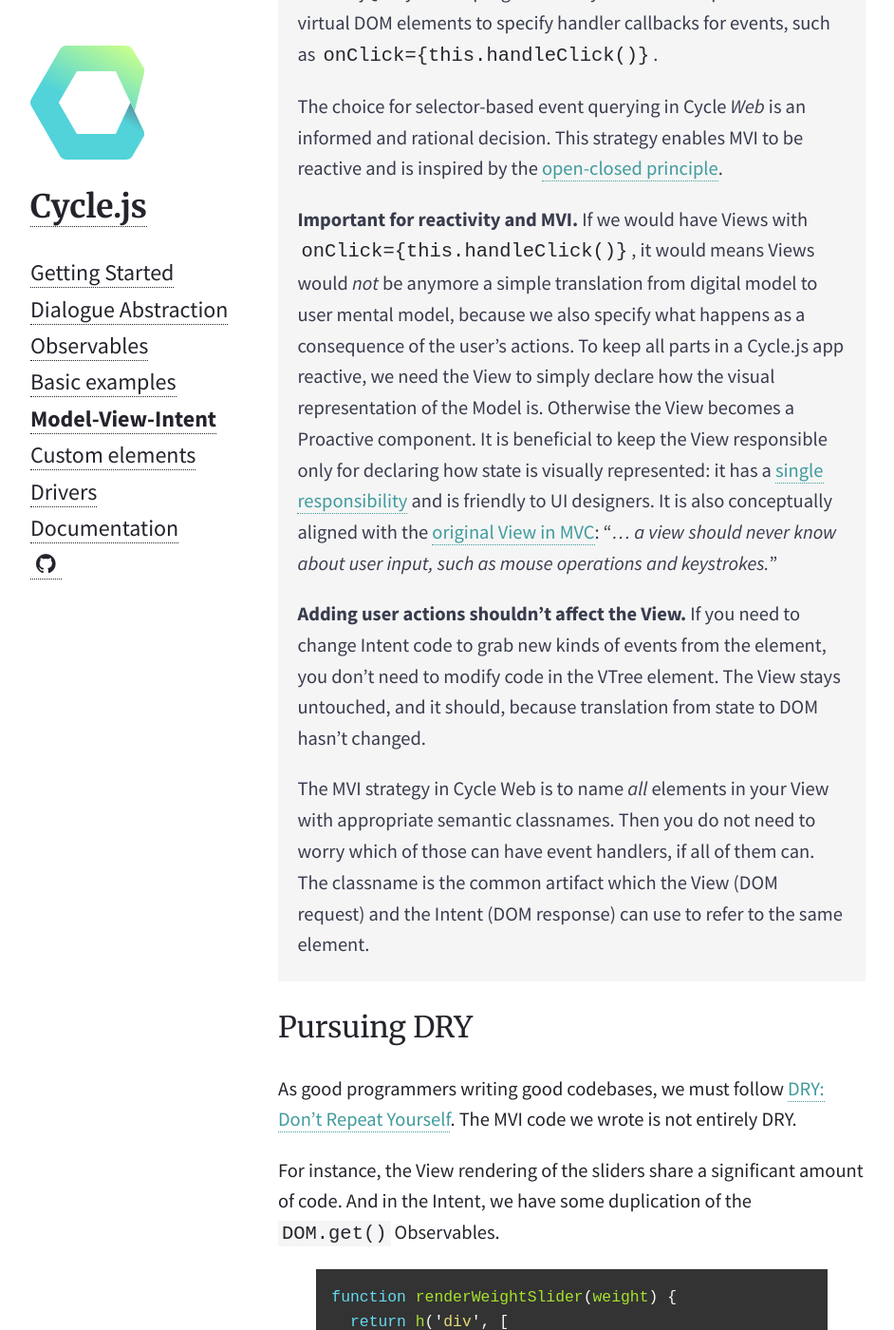
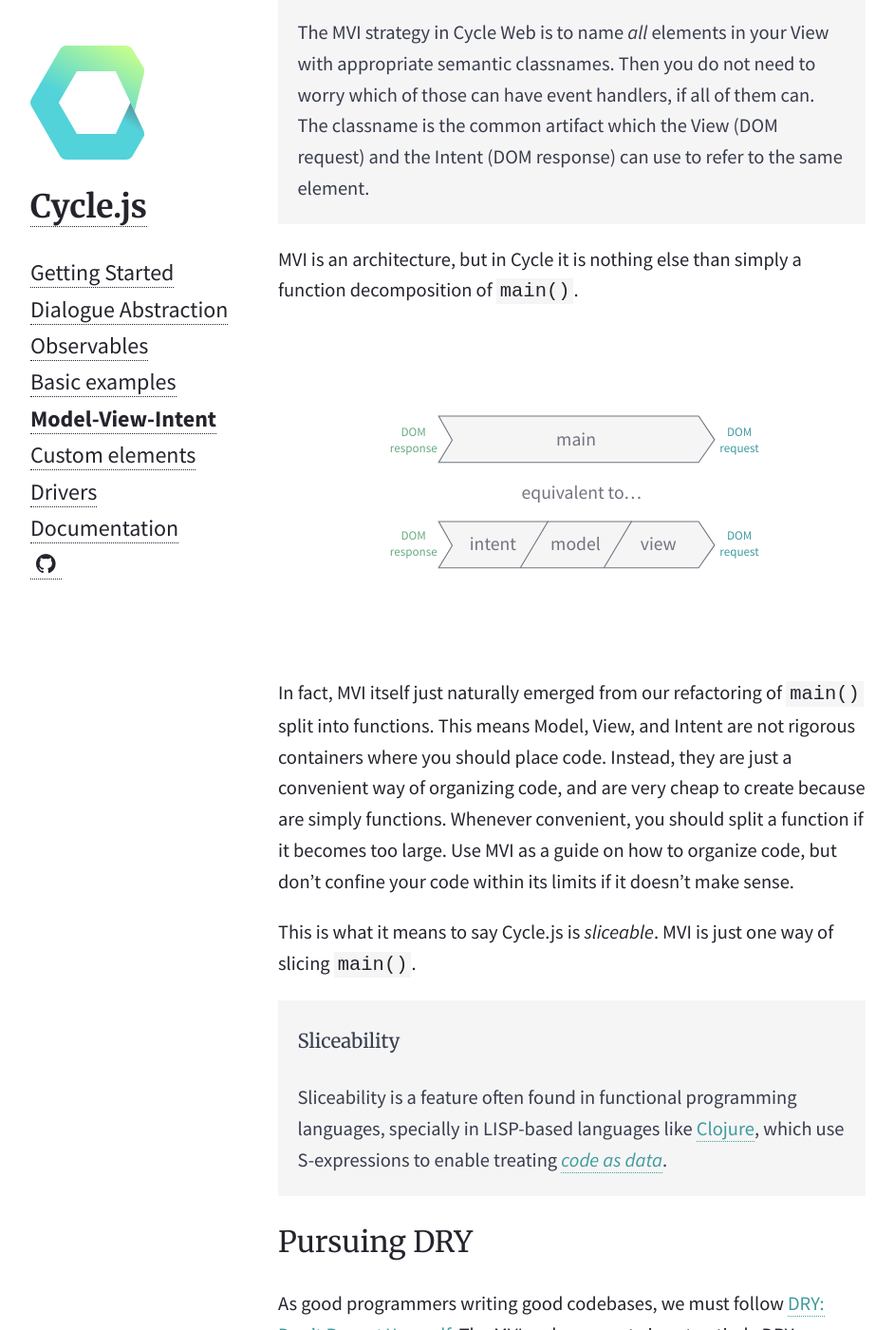
Before and after one commit to cyclejs/old-website, a Jekyll site: the page built from _posts/2015-01-26-model-view-intent.md, in a window 1280 px wide and 1400 px high, scrolled down 12425 px. Shown: the whole window at 95% size, without its empty margins (168-1110 px from the left). Built offline with Jekyll 4.4.1, drawn with Linux system fonts in a browser that asks for light colours; nearby versions of some CDN libraries; some of the changed text lies outside the part shown.

Commit message:
Add Sliceability blockquote, and rearrange MVI chapter

```diff
--- a/_posts/2015-01-26-model-view-intent.md
+++ b/_posts/2015-01-26-model-view-intent.md
@@ -349,16 +349,6 @@
 
 Model-View-Intent (MVI) is **reactive**, **funtional**, and follows the **core idea in MVC**. It is reactive because Intent observes the User, Model observes the Intent, View observes the Model, and the User observes the View. It is functional because each of these components is expressed as a [referentially transparent](https://en.wikipedia.org/wiki/Referential_transparency_%28computer_science%29) function over Observables. Is follows the original MVC purpose because View and Intent bridge the gap between the user and the digital model, each in one direction.
 
-MVI is an architecture, but in Cycle it is nothing else than simply a function decomposition of `main()`.
-
-<p>
-  {% include img/main-eq-mvi.svg %}
-</p>
-
-In fact, MVI itself just naturally emerged from our refactoring of `main()` split into functions. This means Model, View, and Intent are not rigorous containers where you should place code. Instead, they are just a convenient way of organizing code, and are very cheap to create because are simply functions. Whenever convenient, you should split a function if it becomes too large. Use MVI as a guide on how to organize code, but don't confine your code within its limits if it doesn't make sense.
-
-This is what it means to say Cycle.js is *sliceable*. MVI is just one way of slicing `main()`.
-
 > #### CSS selectors for querying DOM events
 >
 > Some programmers get concerned about `DOM.get(selector, eventType)` being a bad practice because it resembles spaghetti code in jQuery-based programs. They would rather prefer the virtual DOM elements to specify handler callbacks for events, such as `onClick={this.handleClick()}`.
@@ -371,6 +361,20 @@
 > **Adding user actions shouldn't affect the View.** If you need to change Intent code to grab new kinds of events from the element, you don't need to modify code in the VTree element. The View stays untouched, and it should, because translation from state to DOM hasn't changed.
 >
 > The MVI strategy in Cycle Web is to name *all* elements in your View with appropriate semantic classnames. Then you do not need to worry which of those can have event handlers, if all of them can. The classname is the common artifact which the View (DOM request) and the Intent (DOM response) can use to refer to the same element.
+
+MVI is an architecture, but in Cycle it is nothing else than simply a function decomposition of `main()`.
+
+<p>
+  {% include img/main-eq-mvi.svg %}
+</p>
+
+In fact, MVI itself just naturally emerged from our refactoring of `main()` split into functions. This means Model, View, and Intent are not rigorous containers where you should place code. Instead, they are just a convenient way of organizing code, and are very cheap to create because are simply functions. Whenever convenient, you should split a function if it becomes too large. Use MVI as a guide on how to organize code, but don't confine your code within its limits if it doesn't make sense.
+
+This is what it means to say Cycle.js is *sliceable*. MVI is just one way of slicing `main()`.
+
+> #### Sliceability
+>
+> Sliceability is a feature often found in functional programming languages, specially in LISP-based languages like [Clojure](https://en.wikipedia.org/wiki/Clojure), which use S-expressions to enable treating [*code as data*](https://en.wikipedia.org/wiki/Homoiconicity).
 
 ## Pursuing DRY
 
```
